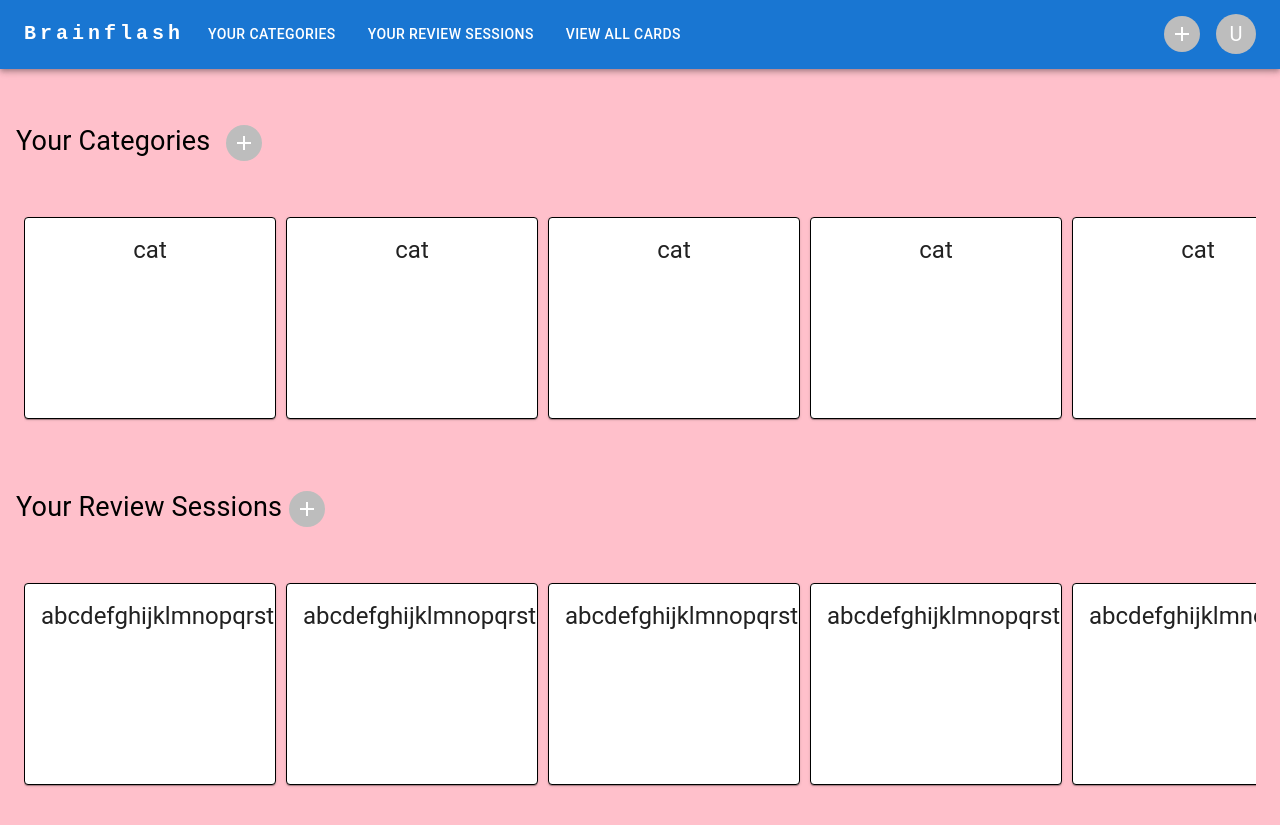
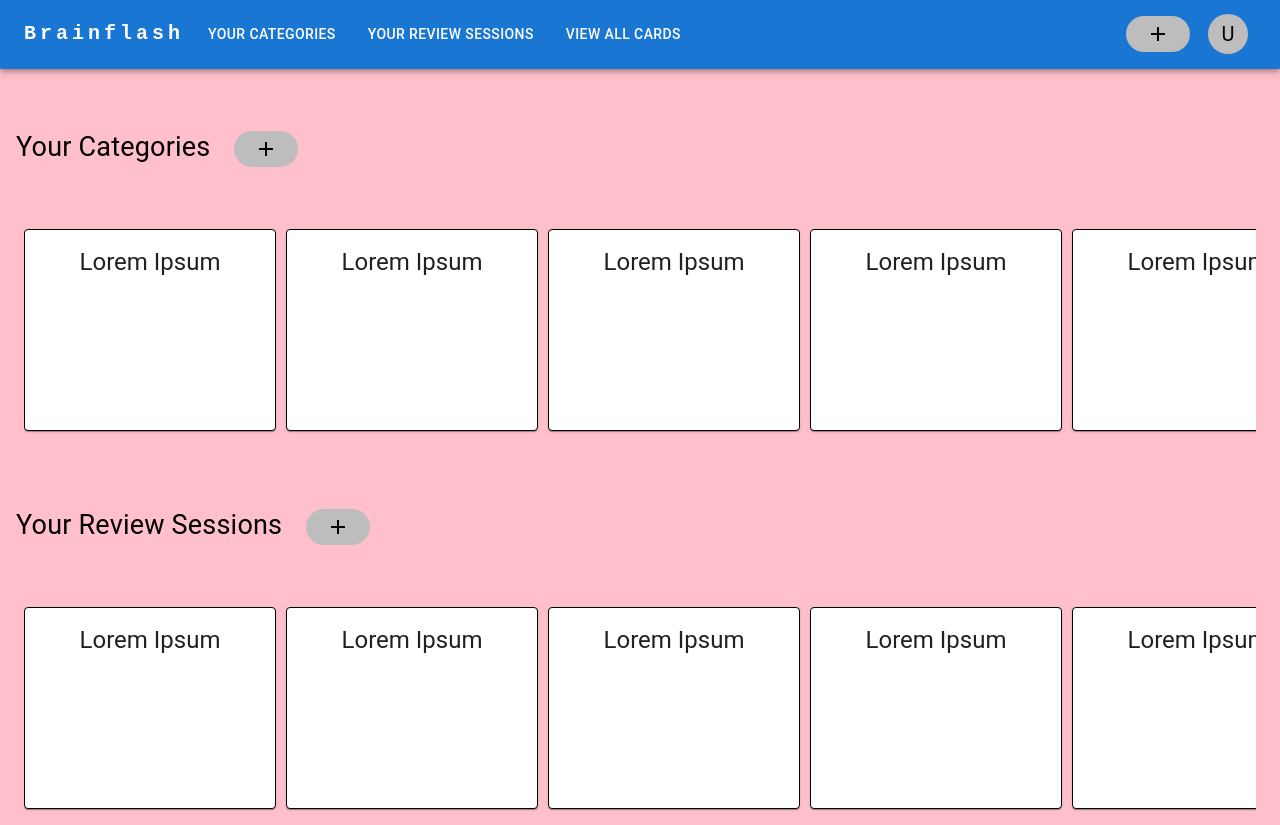
Before and after one commit to briansanchez1/Brainflash, a React (Create React App) app in the folder frontend/: page / in a window 1280 px wide. Before the commit the page ends 801 px from the top, so only its background shows below. Built offline with nearby package versions, Linux system fonts and the light colour scheme.

Commit message:
adjusted some of the styling for the modal and dashboard components

```diff
--- a/frontend/src/components/modal.jsx
+++ b/frontend/src/components/modal.jsx
@@ -18,7 +18,7 @@ const style = {
   width: { xs: 250, sm: 350, md: 500, lg: 700 },
   height: 400,
   bgcolor: "background.paper",
-  border: "2px solid #000",
+
   boxShadow: 24,
   p: 4,
 };
@@ -29,7 +29,7 @@ const btnStyle = {
   fontSize: { xs: 10, md: 15, lg: 15 },
 };
 
-export default function ModalComponent({focus}) {
+export default function ModalComponent({ focus }) {
   const [active, setActive] = useState(focus);
   const [open, setOpen] = useState(false);
 
@@ -79,16 +79,23 @@ export default function ModalComponent({focus}) {
     <div>
       <Button
         onClick={handleOpen}
-        sx={{ textDecoration: "none", color: "#fff" }}
+        sx={{
+          textDecoration: "none",
+          color: "#000",
+          bgcolor: "#BDBDBD",
+
+          borderRadius: "20px",
+          width: "20px",
+          transition: "0.2s",
+          ":hover": {
+            bgcolor: "#656565",
+            color: "#fff"
+          },
+        }}
       >
         <Add />
       </Button>
-      <Modal
-        open={open}
-        onClose={handleClose}
-        aria-labelledby="modal-modal-title"
-        aria-describedby="modal-modal-description"
-      >
+      <Modal open={open} onClose={handleClose}>
         <Box sx={style}>
           <Stack spacing={2}>
             <Typography
--- a/frontend/src/components/navbar.jsx
+++ b/frontend/src/components/navbar.jsx
@@ -38,6 +38,8 @@ function ResponsiveAppBar() {
   const handleCloseUserMenu = () => {
     setAnchorElUser(null);
   };
+
+
   return (
     <AppBar position="static">
       <Container maxWidth="xl">
@@ -129,15 +131,16 @@ function ResponsiveAppBar() {
           <Box sx={{ flexGrow: 0 }}>
             <Tooltip title="Create">
               <IconButton
+
                  sx={{
-                  mr: 2,
+                  mr: 3,
                   bgcolor: "#BDBDBD",
                   color: "#fff",
                   width: 36,
                   height: 36
                 }}
               >
-               <NewModal focus={"flashcard"}/>
+               <NewModal id="modal" focus={"flashcard"} />
 
               </IconButton>
             </Tooltip>
@@ -145,8 +148,8 @@ function ResponsiveAppBar() {
 
           <Box sx={{ flexGrow: 0 }}>
             <Tooltip title="Open settings">
-              <IconButton onClick={handleOpenUserMenu} sx={{ p: 0,  }}>
-                <Avatar alt="User" src=" " />
+              <IconButton onClick={handleOpenUserMenu} >
+                <Avatar alt="User" src=" " sx={{ color: "#000" }} />
               </IconButton>
             </Tooltip>
 
--- a/frontend/src/pages/dashboard.jsx
+++ b/frontend/src/pages/dashboard.jsx
@@ -5,9 +5,7 @@ import {
   Typography,
   Stack,
   Button,
-  IconButton,
 } from "@mui/material";
-import { Add } from "@mui/icons-material";
 import Navbar from "../components/navbar";
 import Categories from "../components/card";
 import ReviewSessions from "../components/card";
@@ -15,8 +13,7 @@ import Grid from "@mui/material/Unstable_Grid2";
 import NewModal from "../components/modal";
 
 const defaultTheme = createTheme();
-const categoriereire = [1, 2, 3, 4, 5, 6, 6, 6, 6, 6, 6, 2, 2, 2, 2, 2, 2, 2];
-
+const cards = ["card1",2,3,4,5,6,7,8]
 export default function forgotpassword() {
   return (
     <ThemeProvider theme={defaultTheme}>
@@ -31,17 +28,14 @@ export default function forgotpassword() {
           sx={{ fontSize: { xs: 20, md: 25, lg: 27 } }}
         >
           Your Categories
-          <IconButton
+          {/* temporary solution */}
+          <Button
             sx={{
               ml: 2,
-              bgcolor: "#BDBDBD",
-              color: "#fff",
-              width: 36,
-              height: 36,
             }}
           >
             <NewModal focus="category" />
-          </IconButton>
+          </Button>
         </Typography>
         <Grid
           mt={5}
@@ -57,8 +51,8 @@ export default function forgotpassword() {
             maxWidth: "100%",
           }}
         >
-          {categoriereire.map((categoriereire) => (
-            <Categories title={"cat"} />
+          {cards.map((cards) => (
+            <Categories title={"Lorem Ipsum"} />
           ))}
         </Grid>
 
@@ -70,18 +64,16 @@ export default function forgotpassword() {
           textAlign={"left"}
           sx={{ fontSize: { xs: 20, md: 25, lg: 27 } }}
         >
-          Your Review Sessions{" "}
-          <IconButton
+          Your Review Sessions
+          {/* temporary solution */}
+          <Button
             sx={{
-              mr: 2,
-              bgcolor: "#BDBDBD",
-              color: "",
-              width: 36,
-              height: 36,
+
+              ml: 2,
             }}
           >
-            <NewModal focus="review" />
-          </IconButton>
+            <NewModal focus="category" />
+          </Button>
         </Typography>
         <Grid
           mt={5}
@@ -91,14 +83,15 @@ export default function forgotpassword() {
           direction={"row"}
           wrap="nowrap"
           sx={{
+
             overflowX: "auto",
             display: "flex",
             gap: "10px",
             maxWidth: "100%",
           }}
         >
-          {categoriereire.map((categoriereire) => (
-            <ReviewSessions title={"abcdefghijklmnopqrstuv"} />
+          {cards.map((cards) => (
+            <ReviewSessions title={"Lorem Ipsum"} />
           ))}
         </Grid>
       </Stack>
```
